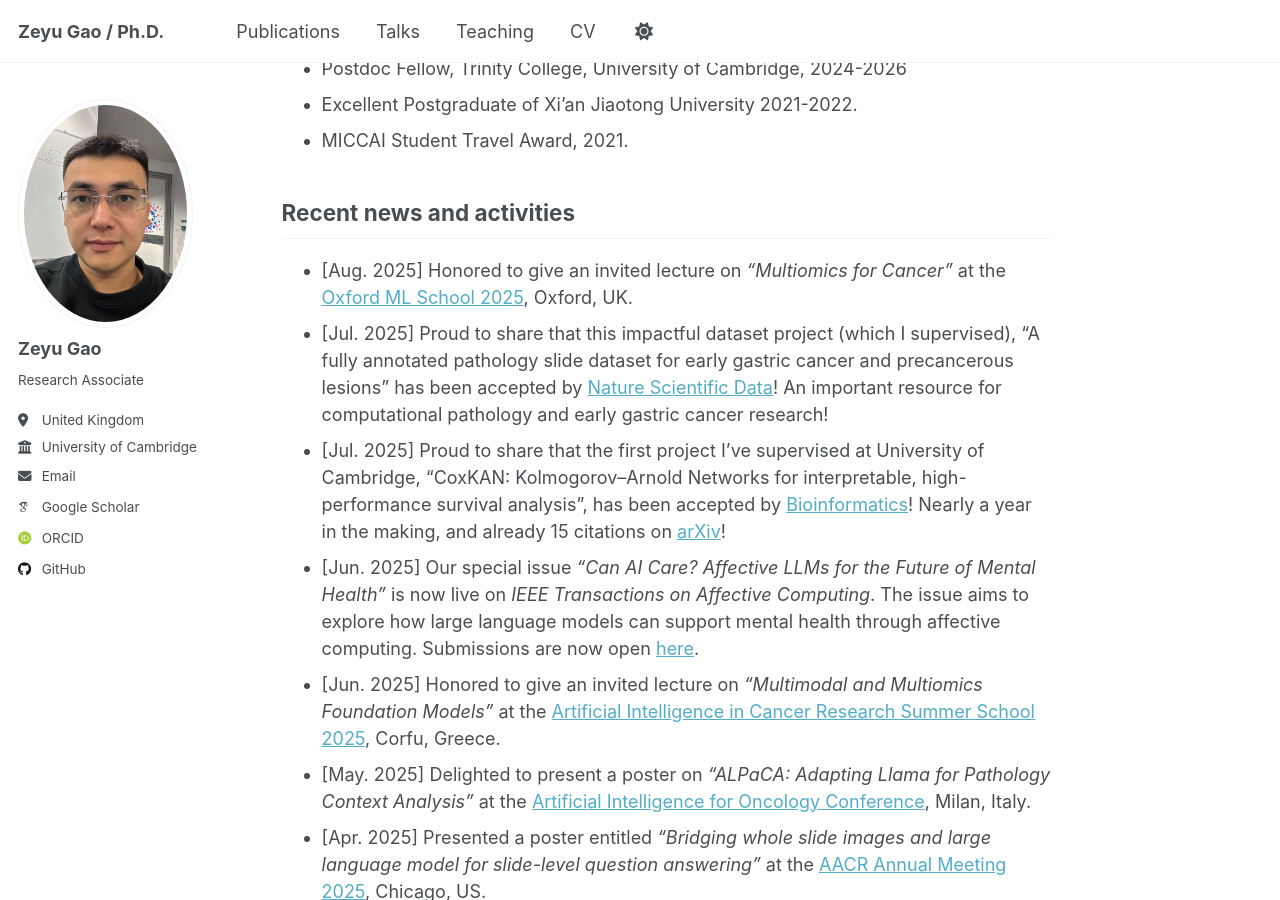
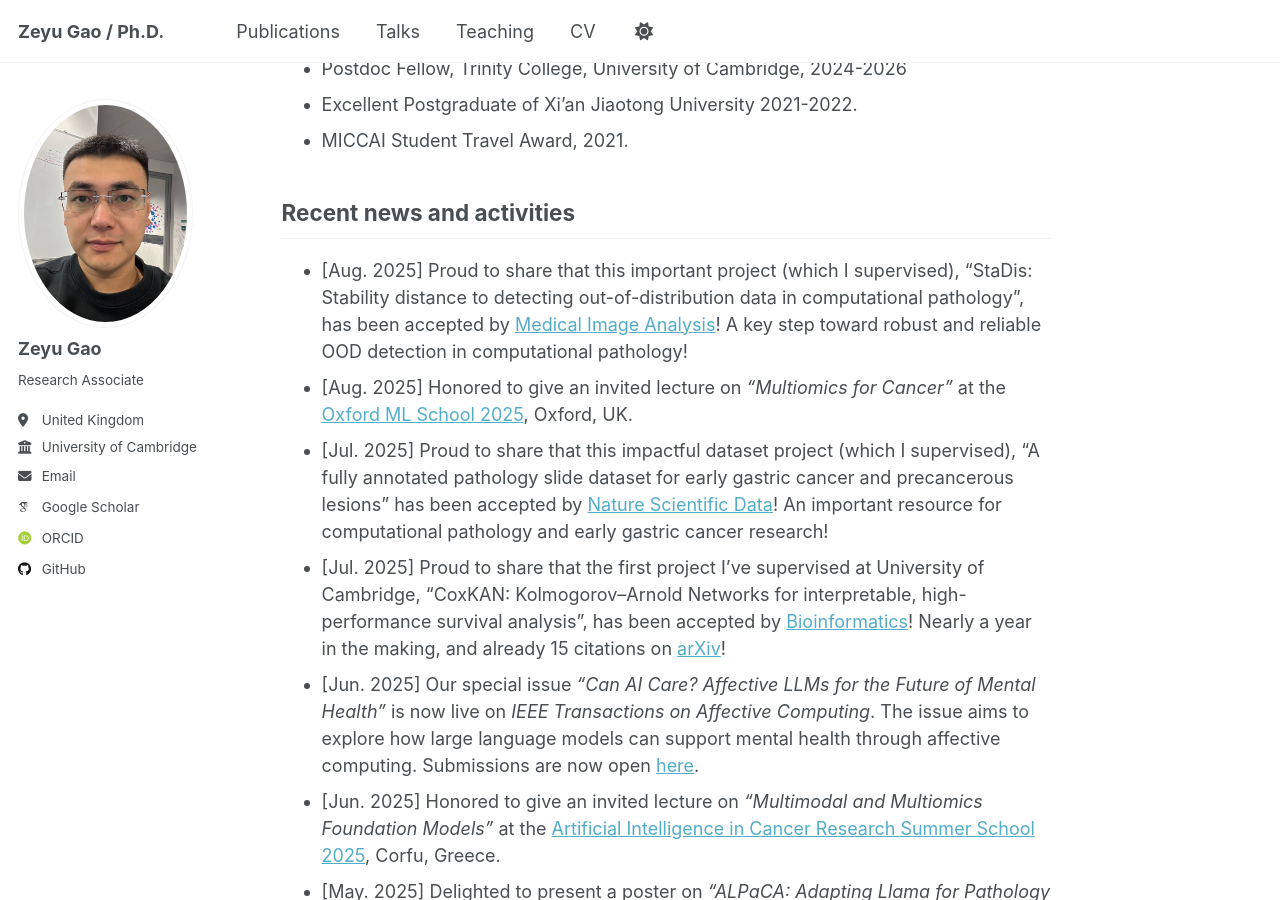
Before and after one commit to ZeyuGaoAi/ZeyuGaoAi.github.io, a Jekyll site: the page built from _pages/about.md, in a window 1280 px wide and 900 px high, scrolled down 1068 px. Built offline with Jekyll 4.4.1, drawn with Linux system fonts in a browser that asks for light colours; some web fonts are replaced; a script that is not in the unit is left out.

Commit message:
Update about.md

```diff
--- a/_pages/about.md
+++ b/_pages/about.md
@@ -35,6 +35,7 @@ Selected Honors & Awards
 
 Recent news and activities
 ------
+- [Aug. 2025] Proud to share that this important project (which I supervised), “StaDis: Stability distance to detecting out-of-distribution data in computational pathology”, has been accepted by [Medical Image Analysis](https://www.sciencedirect.com/science/article/pii/S1361841525003202)! A key step toward robust and reliable OOD detection in computational pathology!
 - [Aug. 2025] Honored to give an invited lecture on *“Multiomics for Cancer”* at the [Oxford ML School 2025](https://www.oxfordml.school/2025-health), Oxford, UK.
 - [Jul. 2025] Proud to share that this impactful dataset project (which I supervised), "A fully annotated pathology slide dataset for early gastric cancer and precancerous lesions" has been accepted by [Nature Scientific Data](https://www.nature.com/articles/s41597-025-05679-1)! An important resource for computational pathology and early gastric cancer research!
 - [Jul. 2025] Proud to share that the first project I’ve supervised at University of Cambridge, “CoxKAN: Kolmogorov–Arnold Networks for interpretable, high-performance survival analysis”, has been accepted by [Bioinformatics](https://doi.org/10.1093/bioinformatics/btaf413)! Nearly a year in the making, and already 15 citations on [arXiv](https://arxiv.org/abs/2409.04290)!
```
